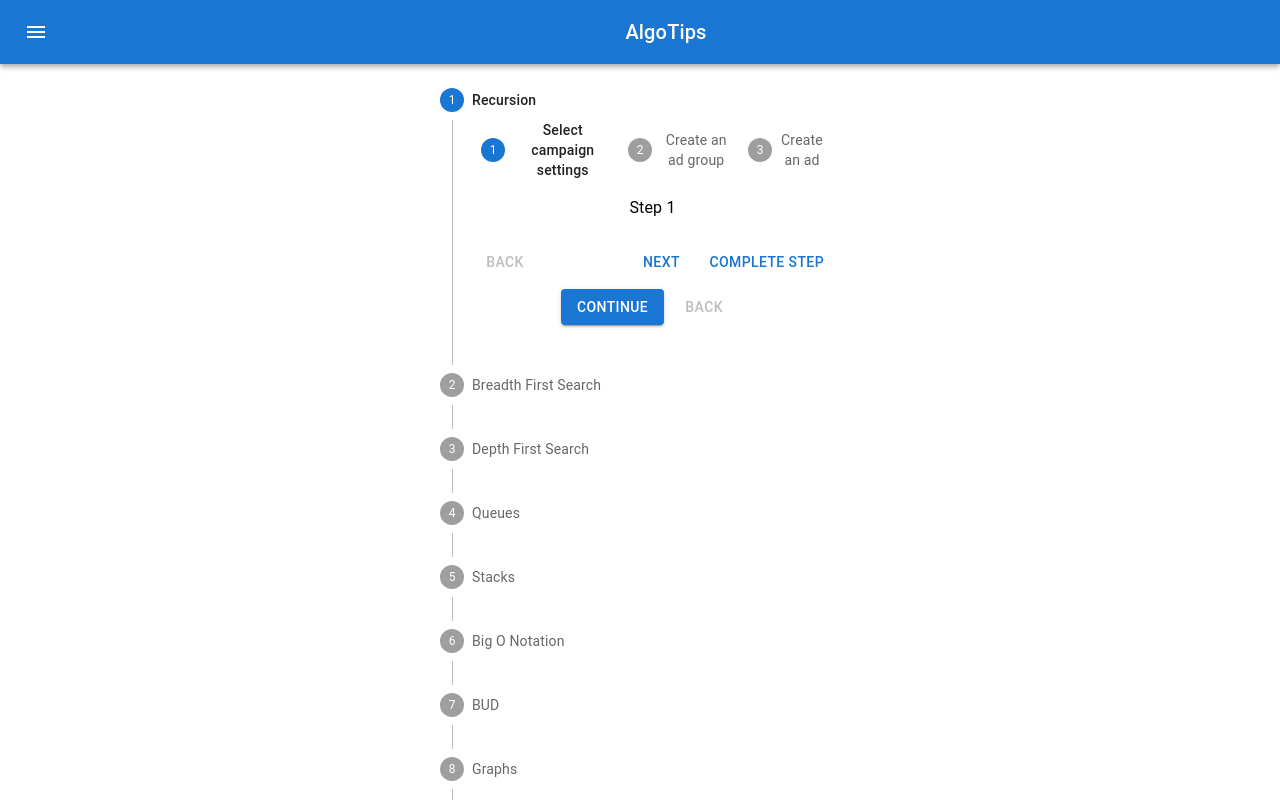
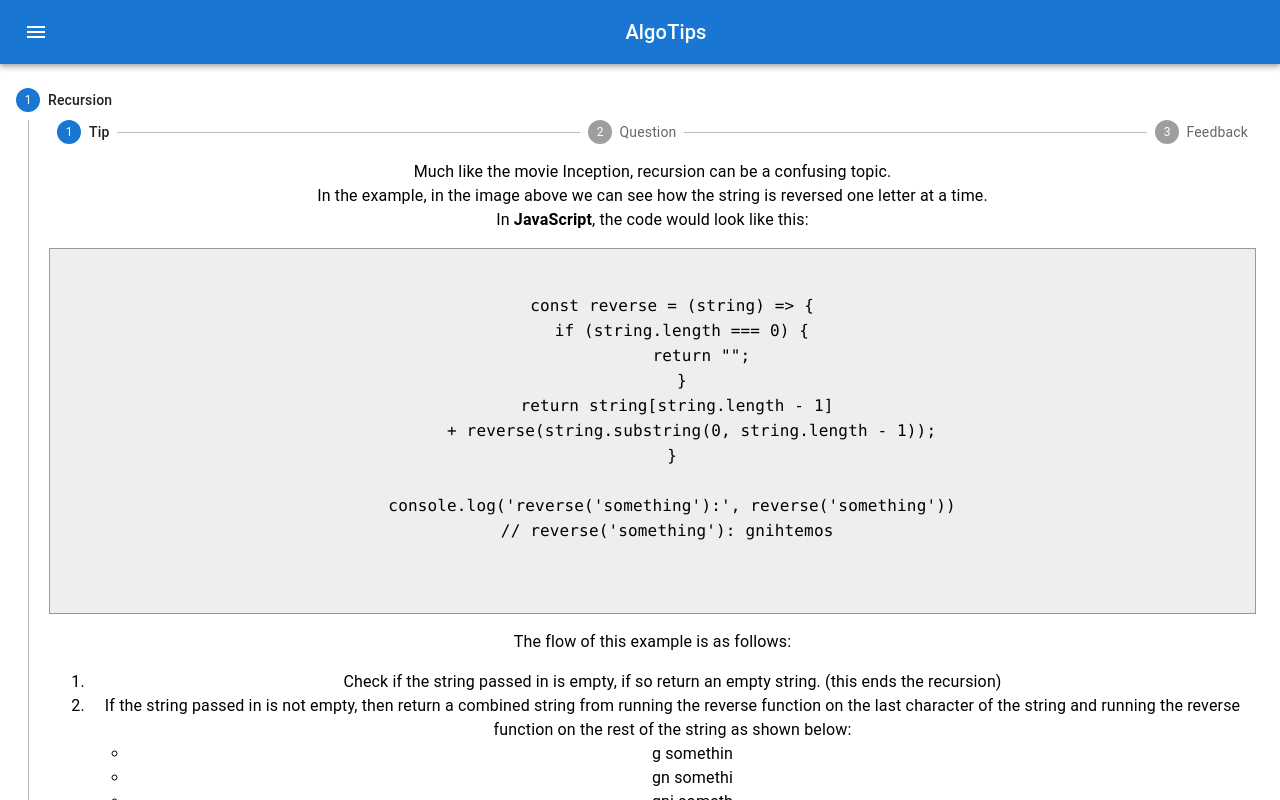
Before and after one commit to stmu009/algotips, a React (Create React App) app: page / in a window 1280 px wide. Shown: the top 800 px of the page. Built offline with nearby package versions, Linux system fonts and the light colour scheme.

Commit message:
updated steps and content in the horizontal stepper

```diff
--- a/src/components/HorizontalStepper/HorizontalStepper.js
+++ b/src/components/HorizontalStepper/HorizontalStepper.js
@@ -5,12 +5,14 @@ import Step from '@mui/material/Step';
 import StepButton from '@mui/material/StepButton';
 import Button from '@mui/material/Button';
 import Typography from '@mui/material/Typography';
+import Topics from "../../data/tips";
 
 // https://mui.com/components/steppers/#CustomizedSteppers.js
 
-const steps = ['Select campaign settings', 'Create an ad group', 'Create an ad'];
+const steps = ['Tip', 'Question', 'Feedback']
 
-export default function HorizontalNonLinearStepper() {
+export default function HorizontalNonLinearStepper(props) {
+  const { data: { label } } = props
   const [activeStep, setActiveStep] = React.useState(0);
   const [completed, setCompleted] = React.useState({});
 
@@ -34,8 +36,8 @@ export default function HorizontalNonLinearStepper() {
     const newActiveStep =
       isLastStep() && !allStepsCompleted()
         ? // It's the last step, but not all steps have been completed,
-          // find the first step that has been completed
-          steps.findIndex((step, i) => !(i in completed))
+        // find the first step that has been completed
+        steps.findIndex((step, i) => !(i in completed))
         : activeStep + 1;
     setActiveStep(newActiveStep);
   };
@@ -85,7 +87,9 @@ export default function HorizontalNonLinearStepper() {
           </React.Fragment>
         ) : (
           <React.Fragment>
-            <Typography sx={{ mt: 2, mb: 1 }}>Step {activeStep + 1}</Typography>
+            <Typography sx={{ mt: 2, mb: 1 }}>
+              <div dangerouslySetInnerHTML={{ __html: Topics[label]?.tips[0]?.content }}></div>
+            </Typography>
             <Box sx={{ display: 'flex', flexDirection: 'row', pt: 2 }}>
               <Button
                 color="inherit"
--- a/src/components/VerticalStepper/VerticalStepper.js
+++ b/src/components/VerticalStepper/VerticalStepper.js
@@ -13,28 +13,7 @@ import Topics from "../../data/tips";
 
 // https://mui.com/components/steppers/#VerticalLinearStepper.js
 
-const steps = Object.keys(Topics).map(x => ( { label: x }));
-
-// [
-//   {
-//     label: 'Select campaign settings',
-//     description: `For each ad campaign that you create, you can control how much
-//               you're willing to spend on clicks and conversions, which networks
-//               and geographical locations you want your ads to show on, and more.`,
-//   },
-//   {
-//     label: 'Create an ad group',
-//     description:
-//       'An ad group contains one or more ads which target a shared set of keywords.',
-//   },
-//   {
-//     label: 'Create an ad',
-//     description: `Try out different ad text to see what brings in the most customers,
-//               and learn how to enhance your ads using features like ad extensions.
-//               If you run into any problems with your ads, find out how to tell if
-//               they're running and how to resolve approval issues.`,
-//   },
-// ];
+const steps = Object.keys(Topics).map(x => ({ label: x }));
 
 export default function VerticalLinearStepper() {
     const [activeStep, setActiveStep] = React.useState(0);
@@ -52,13 +31,13 @@ export default function VerticalLinearStepper() {
     };
 
     return (
-        <Box sx={{ maxWidth: 400 }}>
+        <Box sx={{ minWidth: 600 }}>
             <Stepper activeStep={activeStep} orientation="vertical">
                 {steps.map((step, index) => (
                     <Step key={step.label}>
                         <StepLabel
                             optional={
-                                index === steps.length-1 ? (
+                                index === steps.length - 1 ? (
                                     <Typography variant="caption">Last step</Typography>
                                 ) : null
                             }
@@ -66,9 +45,7 @@ export default function VerticalLinearStepper() {
                             {step.label}
                         </StepLabel>
                         <StepContent>
-                            {/* STEP DESCRIPTION to HORIZONTAL STEPPER */}
-                            {/* <Typography>{step.description}</Typography> */}
-                            <HorizontalStepper> </HorizontalStepper>
+                            <HorizontalStepper data={step}> </HorizontalStepper>
                             <Box sx={{ mb: 2 }}>
                                 <div>
                                     <Button
```
